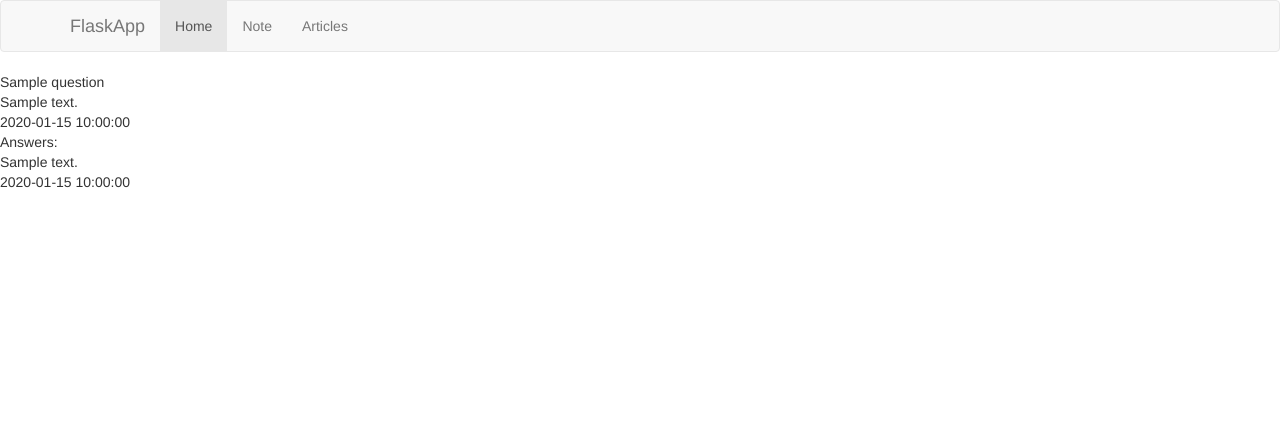
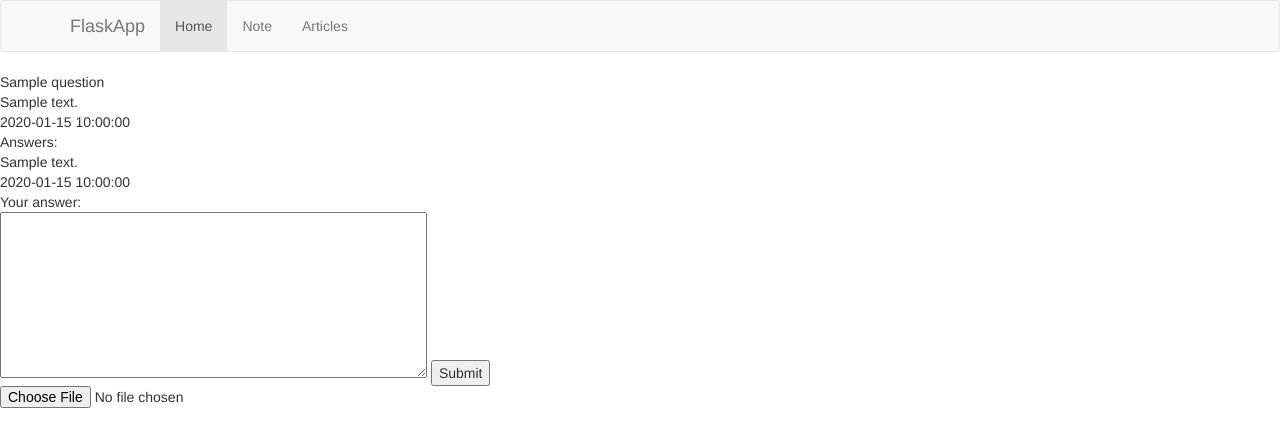
Before and after one commit to Tomporino/askm8remix, a Flask app: template templates/question.html in a window 1280 px wide. Shown: the top 447 px of the page. Run offline with Flask 2, Linux system fonts and the light colour scheme; the template is opened without the code that fills it: most values are stand-ins (such as "Sample title", 1, 10 or a date in 2020); some libraries are stand-ins or nearby versions.

Commit message:
add answer

```diff
--- a/app.py
+++ b/app.py
@@ -1,5 +1,6 @@
 from flask import Flask, render_template, redirect, request, url_for
 import data_handler
+import util
 
 app = Flask(__name__)
 
@@ -10,8 +11,18 @@ def home():
     return render_template('home.html', questions=questions)
 
 
-@app.route('/question/<question_id>')
+@app.route('/question/<question_id>', methods=['POST', 'GET'])
 def question(question_id):
+    if request.method == 'POST':
+        user_answer = {
+            'submission_time': util.get_current_time(),
+            'vote_number': 0,
+            'question_id': question_id,
+            'message': request.form['answer_message'],
+            'image': None
+        }
+        data_handler.add_answer(user_answer)
+        return redirect(request.url)
     question = data_handler.get_selected_question(question_id)
     answers = data_handler.get_answers_for_question(question_id)
     return render_template('question.html', question=question, answers=answers)
--- a/templates/question.html
+++ b/templates/question.html
@@ -14,5 +14,15 @@
             <div>{{ answer.submission_time }}</div>
         </div>
         {% endfor %}
+        <div id="user_answer">
+            <form name="question" method="post" enctype="multipart/form-data">
+                <div>Your answer:</div>
+                    <textarea name="answer_message" id="answer_form" cols="50" rows="8"></textarea>
+                <button type="submit">Submit</button>
+                <div>
+                    <input type="file" id="img" name="image" >
+                </div>
+            </form>
+        </div>
     </div>
 {% endblock %}
--- /dev/null
+++ b/util.py
@@ -0,0 +1,4 @@
+from datetime import datetime
+
+def get_current_time():
+    return datetime.now().strftime('%Y-%m-%d %H:%M:%S')
```
Also changed, not shown: data_handler.py (+9 -1 lines).
